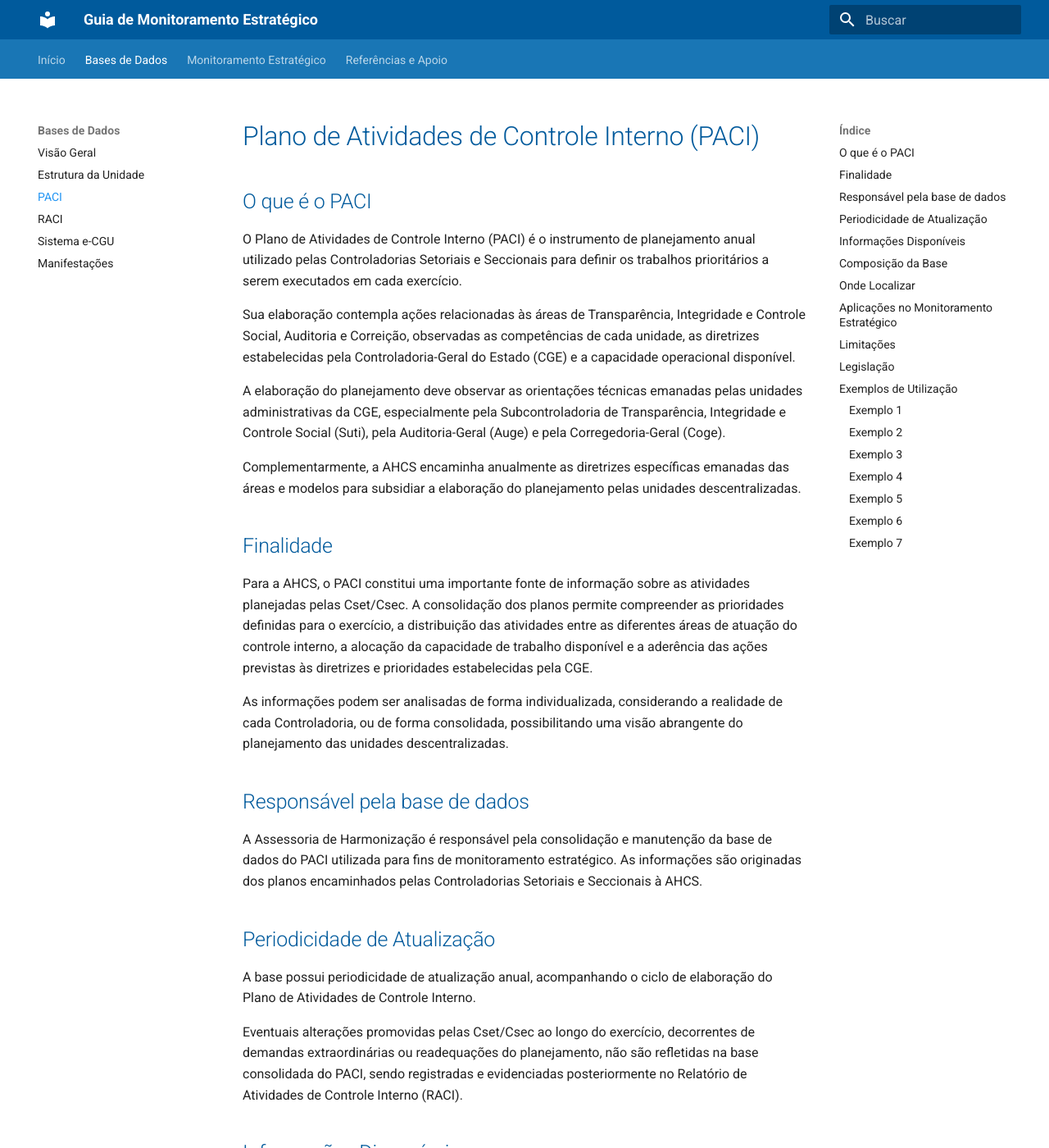
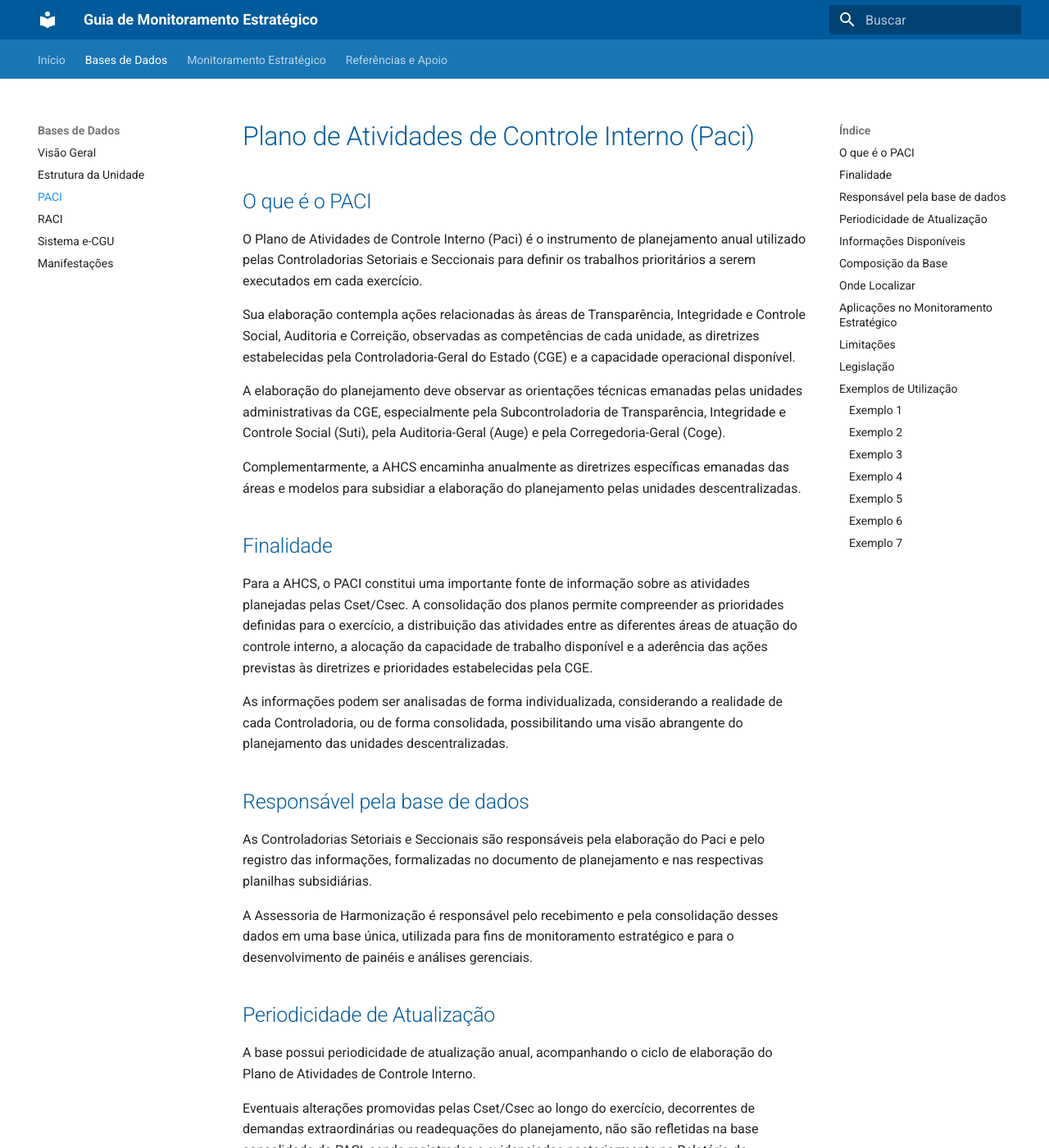
Before and after one commit to CGEMG-AHCS/guia-monitoramento-estrategico, an MkDocs documentation site: the page built from docs/bases-dados/paci.md, in a window 1280 px wide and 1400 px high. Shown: the whole window at 82% size. Built offline with MkDocs 1.6.1 and Material for MkDocs 9.7.7, drawn with Linux system fonts in a browser that asks for light colours.

Commit message:
Correct capitalization of PACI to Paci

```diff
--- a/docs/bases-dados/paci.md
+++ b/docs/bases-dados/paci.md
@@ -1,8 +1,8 @@
-# Plano de Atividades de Controle Interno (PACI)
+# Plano de Atividades de Controle Interno (Paci)
 
 ## O que é o PACI
 
-O Plano de Atividades de Controle Interno (PACI) é o instrumento de planejamento anual utilizado pelas Controladorias Setoriais e Seccionais para definir os trabalhos prioritários a serem executados em cada exercício.
+O Plano de Atividades de Controle Interno (Paci) é o instrumento de planejamento anual utilizado pelas Controladorias Setoriais e Seccionais para definir os trabalhos prioritários a serem executados em cada exercício.
 
 Sua elaboração contempla ações relacionadas às áreas de Transparência, Integridade e Controle Social, Auditoria e Correição, observadas as competências de cada unidade, as diretrizes estabelecidas pela Controladoria-Geral do Estado (CGE) e a capacidade operacional disponível.
 
@@ -18,7 +18,9 @@
 
 ## Responsável pela base de dados
 
-A Assessoria de Harmonização é responsável pela consolidação e manutenção da base de dados do PACI utilizada para fins de monitoramento estratégico. As informações são originadas dos planos encaminhados pelas Controladorias Setoriais e Seccionais à AHCS.
+As Controladorias Setoriais e Seccionais são responsáveis pela elaboração do Paci e pelo registro das informações, formalizadas no documento de planejamento e nas respectivas planilhas subsidiárias.
+
+A Assessoria de Harmonização é responsável pelo recebimento e pela consolidação desses dados em uma base única, utilizada para fins de monitoramento estratégico e para o desenvolvimento de painéis e análises gerenciais.
 
 ## Periodicidade de Atualização
 
```
